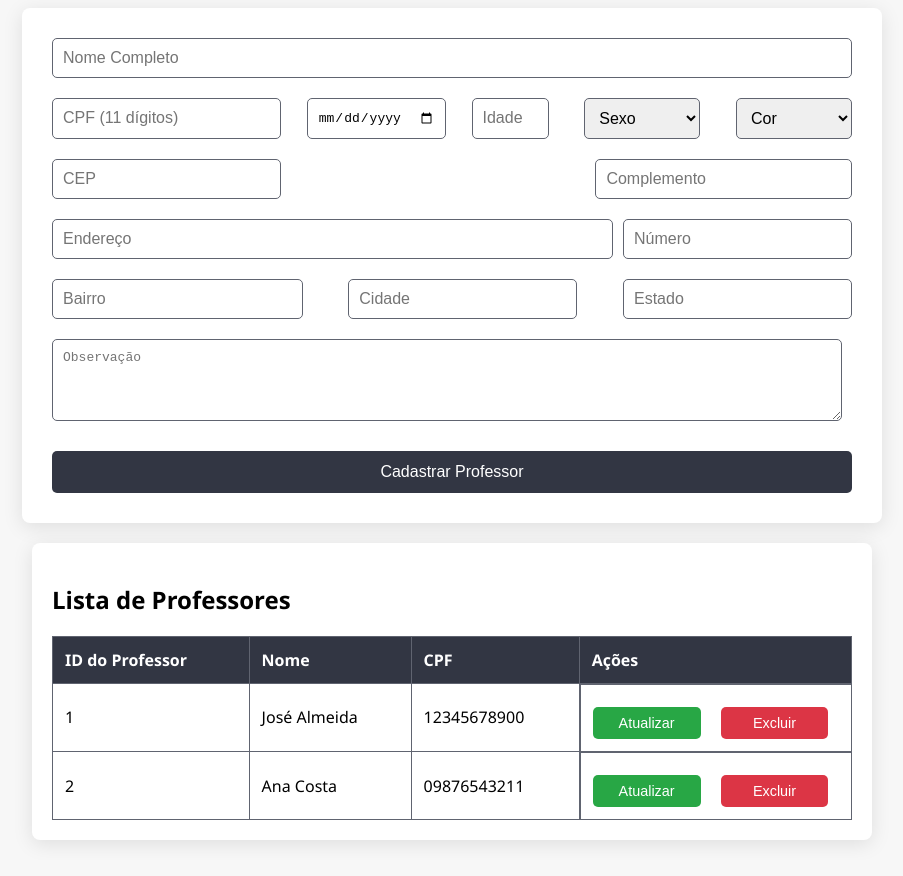
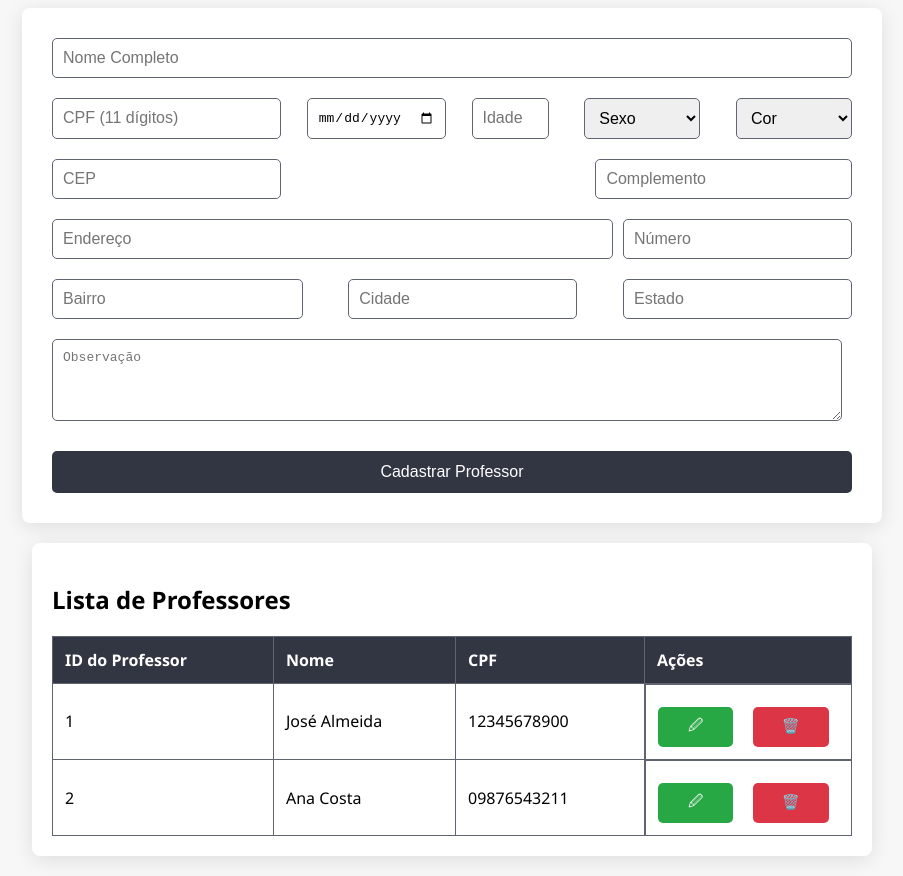
Before and after one commit to Auriacarvalho/Casa-da-Musica, a website: page Professores.html in a window 1280 px wide. Shown: the part 124-1000 px from the top of the page, without its empty margins (188-1091 px from the left). Drawn offline with Linux system fonts and the light colour scheme.

Commit message:
Update Professores.html

```diff
--- a/Professores.html
+++ b/Professores.html
@@ -184,8 +184,8 @@
                     <td>José Almeida</td>
                     <td>12345678900</td>
                     <td class="action-buttons">
-                        <button class="button-update">Atualizar</button>
-                        <button class="button-delete">Excluir</button>
+                        <button class="button-update">🖉</button>
+                        <button class="button-delete">🗑️</button>
                     </td>
                 </tr>
                 <tr>
@@ -193,8 +193,8 @@
                     <td>Ana Costa</td>
                     <td>09876543211</td>
                     <td class="action-buttons">
-                        <button class="button-update">Atualizar</button>
-                        <button class="button-delete">Excluir</button>
+                        <button class="button-update">🖉</button>
+                        <button class="button-delete">🗑️</button>
                     </td>
                 </tr>
                 <!-- Adicione mais linhas conforme necessário -->
```
